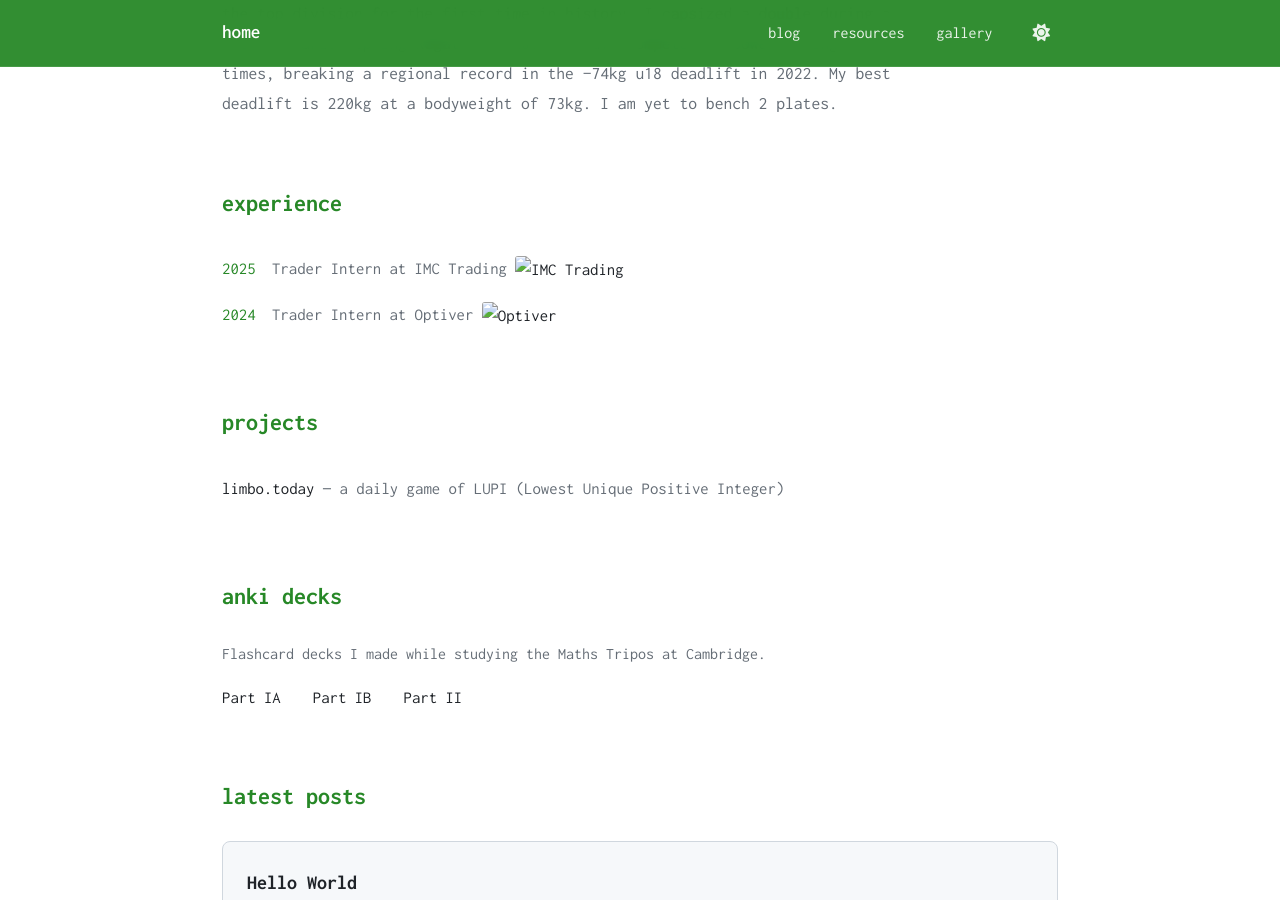
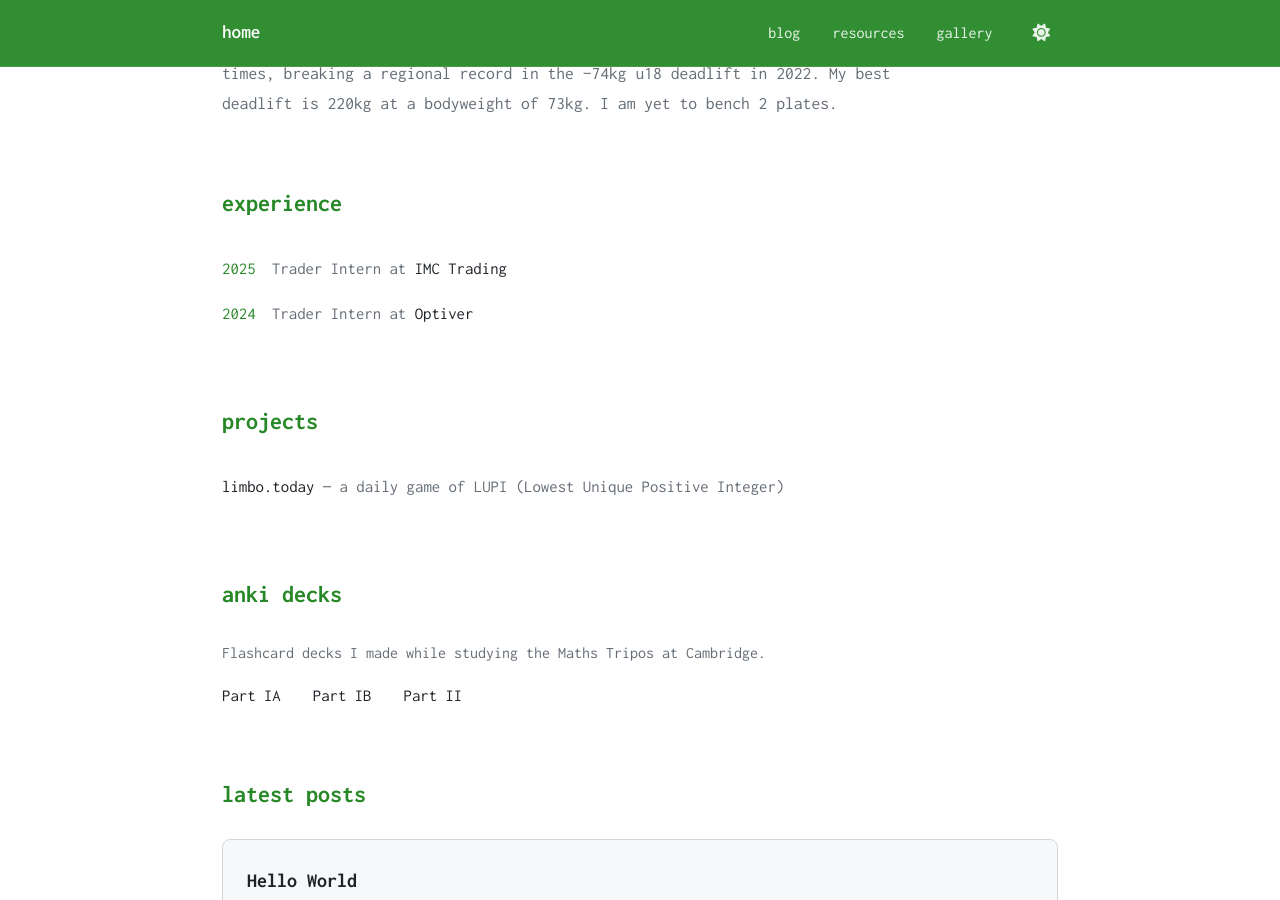
Before and after one commit to manipchi/mani.github.io, a Jekyll site: the page built from index.html, in a window 1280 px wide and 900 px high, scrolled down 760 px. Built offline with Jekyll 4.4.1, drawn with Linux system fonts in a browser that asks for light colours.

Commit message:
small changes to index.html and travel/index.html to update the content and links for the Trader Intern positions at IMC Trading and Optiver. Also updated the gallery page title from "travel" to "gallery".

```diff
--- a/index.html
+++ b/index.html
@@ -65,11 +65,11 @@ title: Mani
     <ul class="simple-list">
         <li>
             <span class="date">2025</span>
-            Trader Intern at IMC Trading <a href="https://www.imc.com"><img src="https://www.google.com/s2/favicons?domain=imc.com&sz=64" class="company-logo" alt="IMC Trading"></a>
+            Trader Intern at<a href="https://www.imc.com"> IMC Trading</a>
         </li>
         <li>
             <span class="date">2024</span>
-            Trader Intern at Optiver <a href="https://www.optiver.com"><img src="https://www.google.com/s2/favicons?domain=optiver.com&sz=64" class="company-logo" alt="Optiver"></a>
+            Trader Intern at<a href="https://www.optiver.com"> Optiver </a>
         </li>
     </ul>
 </section>
--- a/travel/index.html
+++ b/travel/index.html
@@ -3,7 +3,7 @@ layout: default
 title: Gallery
 ---
 
-<h1 style="margin-bottom: 2rem;">travel</h1>
+<h1 style="margin-bottom: 2rem;">gallery</h1>
 
 <div class="gallery-container">
     <div class="gallery-viewer" id="gallery-viewer">
```
Also changed, not shown: 3 other files.
